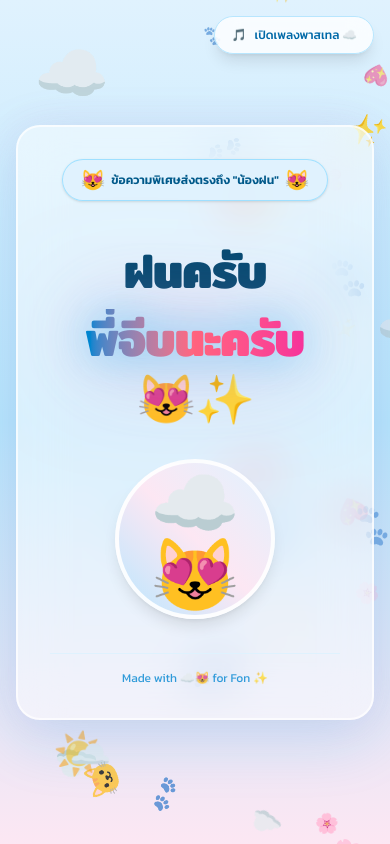
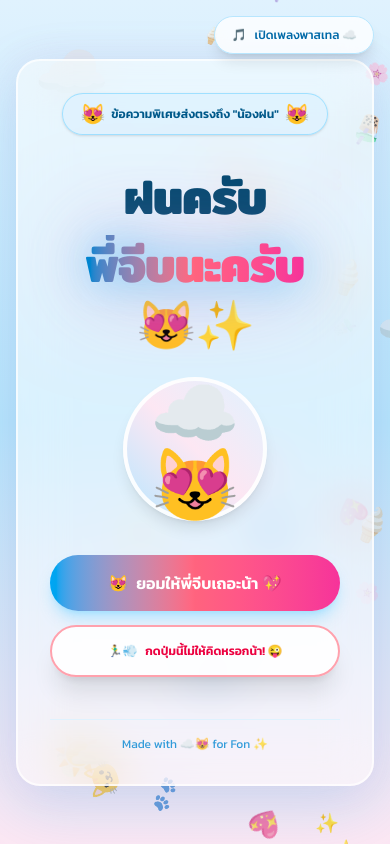
Before and after one commit to gmakerjay/borkchop, a Next.js app: page / in a window 390 px wide. Built offline with nearby package versions, Linux system fonts and the light colour scheme.

Commit message:
Add rich cheeky running flirting messages to dodge button for Fon

```diff
--- a/src/app/page.tsx
+++ b/src/app/page.tsx
@@ -27,7 +27,7 @@ export default function RomanticFonPage() {
 
     window.addEventListener("resize", handleResize);
 
-    const symbols = ["🐱", "😻", "🐾", "☁️", "💖", "🌸", "✨", "🐾"];
+    const symbols = ["🐱", "😻", "🐾", "☁️", "💖", "🌸", "✨", "🧋", "🍦"];
     const particles: Array<{
       x: number;
       y: number;
@@ -91,6 +91,49 @@ export default function RomanticFonPage() {
   }, []);
 
   // ---------------------------------------------------------------------------
+  // Cheeky Dodge Button ("ขอคิดดูก่อน 🙈" / Running Popups)
+  // ---------------------------------------------------------------------------
+  const [dodgePos, setDodgePos] = useState<{ x: number; y: number } | null>(null);
+  const [dodgeTextIndex, setDodgeTextIndex] = useState(0);
+
+  const cheekyMessages = [
+    "กดปุ่มนี้ไม่ให้คิดหรอกน้า! 😜",
+    "แชทตั้งนาน เดี๋ยวเลี้ยงชานมไข่มุกเลย! 🧋✨",
+    "จะกดหนีไปไหน! ปุ่มซ้ายกดง่ายกว่าเยอะเลย 💖",
+    "แหน่ะ! มือไวเหมือนกันนะเราเนี่ย 🐱🐾",
+    "อย่าใจร้ายกับคนหล่อเลยน้า 🥺✨",
+    "ถ้ากดปุ่มนี้ทัน พี่ยอมเลี้ยงบุฟเฟต์เลยเอ้า! 🏃‍♂️💨",
+    "พี่จีบจริงจังนะเนี่ย ไม่ได้มาเล่นๆ! 🌸",
+    "กดยากขนาดนี้ แสดงว่าอยากให้พี่จีบต่อใช่ไหมล่ะ 😜",
+    "ยอมกดปุ่มซ้ายเถอะน้า ขอร้องล่ะครับ 🙏💕",
+    "เดี๋ยวปุ่มนี้ขยับเร็วกว่าเดิม 100 เท่าเลยนะ! 🚀💨",
+    "อุ๊ย! กดไม่ทันล่ะสิ 🤪",
+    "ถ้าไม่ยอมให้จีบ จะส่งสติกเกอร์แมวก่อกวน 24 ชม. เลยนะ! 🐱💥",
+    "ปุ่มนี้เป็นปุ่มหลอกนะจ๊ะ กดซ้ายเถอะ! 🙈✨",
+  ];
+
+  const handleDodge = () => {
+    const padding = 20;
+    const maxX = window.innerWidth - 240;
+    const maxY = window.innerHeight - 90;
+
+    const randomX = Math.max(padding, Math.floor(Math.random() * maxX));
+    const randomY = Math.max(padding, Math.floor(Math.random() * maxY));
+
+    setDodgePos({ x: randomX, y: randomY });
+    setDodgeTextIndex((prev) => (prev + 1) % cheekyMessages.length);
+    playPopSound();
+  };
+
+  // Modal State
+  const [showModal, setShowModal] = useState(false);
+
+  const handleAccept = () => {
+    setShowModal(true);
+    playChimeSound();
+  };
+
+  // ---------------------------------------------------------------------------
   // Web Audio API Synthesizer
   // ---------------------------------------------------------------------------
   const [isPlayingMusic, setIsPlayingMusic] = useState(false);
@@ -104,6 +147,29 @@ export default function RomanticFonPage() {
         (window as unknown as { webkitAudioContext: typeof AudioContext }).webkitAudioContext;
       audioCtxRef.current = new AudioCtx();
     }
+  };
+
+  const playPopSound = () => {
+    try {
+      initAudio();
+      const ctx = audioCtxRef.current;
+      if (!ctx) return;
+      if (ctx.state === "suspended") ctx.resume();
+
+      const osc = ctx.createOscillator();
+      const gain = ctx.createGain();
+      osc.type = "sine";
+      osc.frequency.setValueAtTime(400, ctx.currentTime);
+      osc.frequency.exponentialRampToValueAtTime(800, ctx.currentTime + 0.08);
+
+      gain.gain.setValueAtTime(0.12, ctx.currentTime);
+      gain.gain.exponentialRampToValueAtTime(0.01, ctx.currentTime + 0.08);
+
+      osc.connect(gain);
+      gain.connect(ctx.destination);
+      osc.start();
+      osc.stop(ctx.currentTime + 0.08);
+    } catch {}
   };
 
   const playChimeSound = () => {
@@ -200,18 +266,18 @@ export default function RomanticFonPage() {
         <span>{isPlayingMusic ? "กำลังเล่นเพลงพาสเทล ✨" : "เปิดเพลงพาสเทล ☁️"}</span>
       </button>
 
-      {/* Main Ultra-Clean Glassmorphism Card */}
+      {/* Main Glassmorphism Card */}
       <main className="relative z-10 w-full max-w-lg mx-auto my-auto">
-        <div className="glass-cloud-card rounded-3xl sm:rounded-[40px] p-8 sm:p-14 text-center relative overflow-hidden transition-all duration-300">
+        <div className="glass-cloud-card rounded-3xl sm:rounded-[40px] p-8 sm:p-12 text-center relative overflow-hidden transition-all duration-300">
           {/* Badge Header */}
-          <div className="inline-flex items-center gap-2 px-5 py-2 rounded-full bg-sky-100/90 border border-sky-300/60 text-sky-800 text-xs sm:text-sm font-semibold mb-10 shadow-sm">
+          <div className="inline-flex items-center gap-2 px-5 py-2 rounded-full bg-sky-100/90 border border-sky-300/60 text-sky-800 text-xs sm:text-sm font-semibold mb-8 shadow-sm">
             <span className="animate-heart-pulse text-rose-500 text-base">😻</span>
             <span>ข้อความพิเศษส่งตรงถึง "น้องฝน"</span>
             <span className="animate-heart-pulse text-rose-500 text-base">😻</span>
           </div>
 
           {/* Big Main Headline */}
-          <h1 className="font-['Mitr'] text-5xl sm:text-7xl md:text-8xl font-bold leading-tight mb-8 tracking-tight">
+          <h1 className="font-['Mitr'] text-5xl sm:text-7xl md:text-8xl font-bold leading-tight mb-6 tracking-tight">
             <span className="text-sky-900 block mb-2">ฝนครับ</span>
             <span className="bg-gradient-to-r from-sky-600 via-rose-400 to-pink-500 bg-clip-text text-transparent animate-pulse-glow inline-block">
               พี่จีบนะครับ
@@ -220,18 +286,76 @@ export default function RomanticFonPage() {
           </h1>
 
           {/* Cute Cat Cloud Graphic */}
-          <div className="my-8 relative flex justify-center items-center">
-            <div className="relative w-40 h-40 sm:w-48 sm:h-48 rounded-full bg-gradient-to-tr from-sky-200 via-pink-100 to-sky-100 p-2 shadow-lg flex items-center justify-center animate-bounce-slow border-4 border-white/90">
+          <div className="my-6 relative flex justify-center items-center">
+            <div className="relative w-36 h-36 sm:w-44 sm:h-44 rounded-full bg-gradient-to-tr from-sky-200 via-pink-100 to-sky-100 p-2 shadow-lg flex items-center justify-center animate-bounce-slow border-4 border-white/90">
               <span className="text-7xl sm:text-8xl">☁️😻</span>
             </div>
           </div>
 
+          {/* Interactive Cheeky Running Button Group */}
+          <div className="mt-8 flex flex-col sm:flex-row items-center justify-center gap-4 min-h-[64px] relative">
+            {/* Main Sweet Button */}
+            <button
+              onClick={handleAccept}
+              className="w-full sm:w-auto px-8 py-4 rounded-full bg-gradient-to-r from-sky-500 via-rose-400 to-pink-500 text-white font-semibold text-base sm:text-lg shadow-lg shadow-sky-300/50 hover:shadow-sky-400/70 hover:scale-105 active:scale-95 transition-all duration-200 flex items-center justify-center gap-2 cursor-pointer"
+            >
+              <span>😻</span>
+              <span>ยอมให้พี่จีบเถอะน้า 💖</span>
+            </button>
+
+            {/* Cheeky Dodge Button that runs around! */}
+            <button
+              onClick={handleDodge}
+              onMouseEnter={handleDodge}
+              onTouchStart={(e) => {
+                e.preventDefault();
+                handleDodge();
+              }}
+              style={
+                dodgePos
+                  ? {
+                      position: "fixed",
+                      left: `${dodgePos.x}px`,
+                      top: `${dodgePos.y}px`,
+                      zIndex: 999,
+                    }
+                  : { position: "relative" }
+              }
+              className="w-full sm:w-auto px-6 py-4 rounded-full bg-white/90 border-2 border-rose-300 text-rose-600 font-semibold text-xs sm:text-sm shadow-xl hover:bg-white transition-all duration-200 flex items-center justify-center gap-2 cursor-pointer whitespace-nowrap animate-bounce"
+            >
+              <span>🏃‍♂️💨</span>
+              <span>{cheekyMessages[dodgeTextIndex]}</span>
+            </button>
+          </div>
+
           {/* Footer Note */}
-          <footer className="mt-8 pt-4 border-t border-sky-100 text-xs text-sky-600/80">
+          <footer className="mt-10 pt-4 border-t border-sky-100 text-xs text-sky-600/80">
             Made with ☁️😻 for Fon ✨
           </footer>
         </div>
       </main>
+
+      {/* Celebration Modal */}
+      {showModal && (
+        <div className="fixed inset-0 z-50 flex items-center justify-center p-4 bg-slate-900/60 backdrop-blur-md animate-fadeIn">
+          <div className="bg-white rounded-3xl p-8 sm:p-10 max-w-sm sm:max-w-md w-full text-center shadow-2xl border-4 border-sky-200 relative animate-scaleUp">
+            <div className="text-6xl mb-4 animate-bounce">🥳🎉😻</div>
+            <h3 className="font-['Mitr'] text-2xl sm:text-3xl font-bold text-sky-800 mb-3">
+              เย้~~~~! ขอบคุณน้า 💖
+            </h3>
+            <p className="text-slate-600 text-base leading-relaxed mb-6 font-normal">
+              ขอบคุณมากๆ นะครับน้องฝน! พี่สัญญาว่าจะตั้งใจจีบให้ดีที่สุด... เดี๋ยวพาไปเลี้ยงชานมไข่มุกเลย! 🧋✨😻
+            </p>
+            <div className="text-2xl mb-6">✨ ☁️ 😻 💖 ✨</div>
+            <button
+              onClick={() => setShowModal(false)}
+              className="w-full py-3.5 rounded-full bg-sky-500 hover:bg-sky-600 text-white font-semibold text-base shadow-md transition-all cursor-pointer"
+            >
+              ส่งรอยยิ้มให้พี่ ☺️😻
+            </button>
+          </div>
+        </div>
+      )}
     </div>
   );
 }
```
